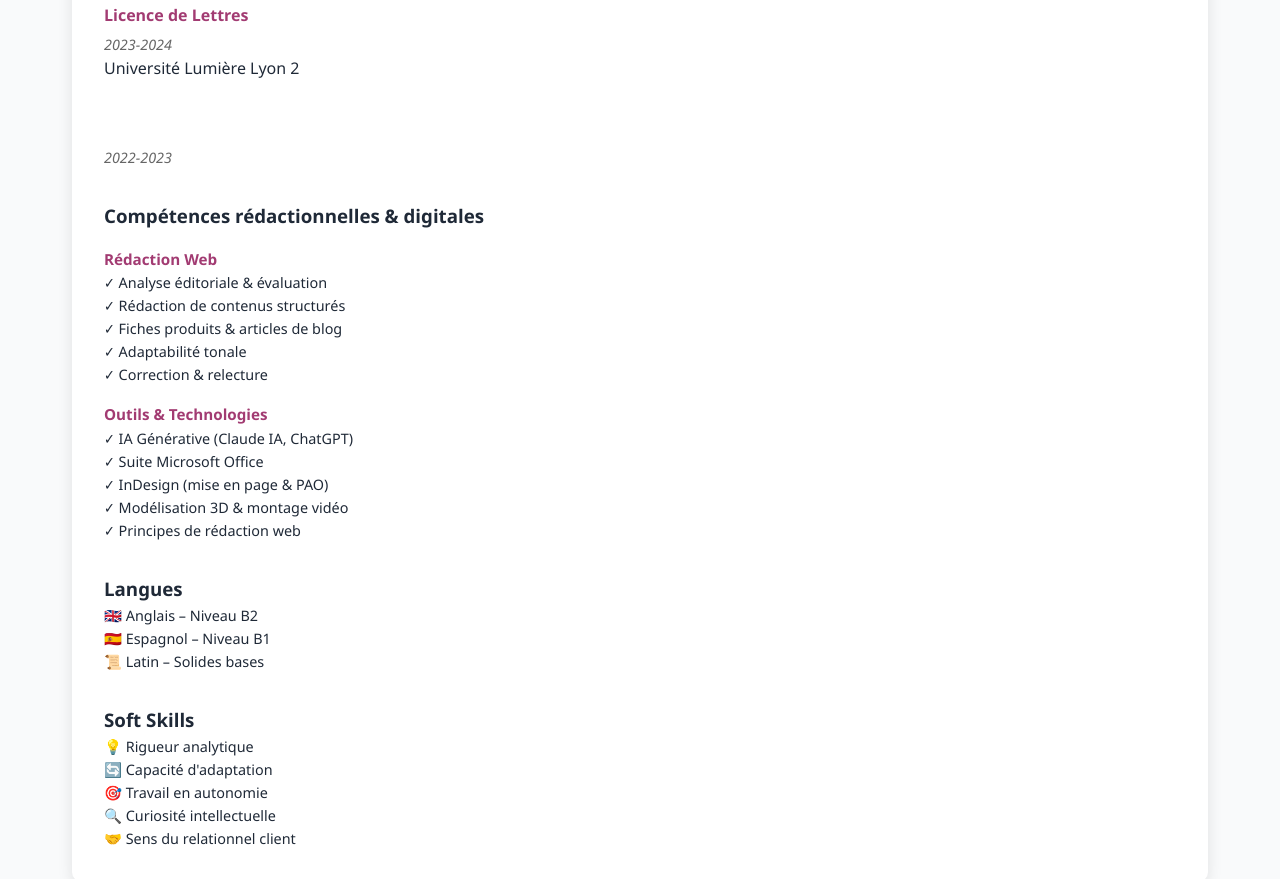
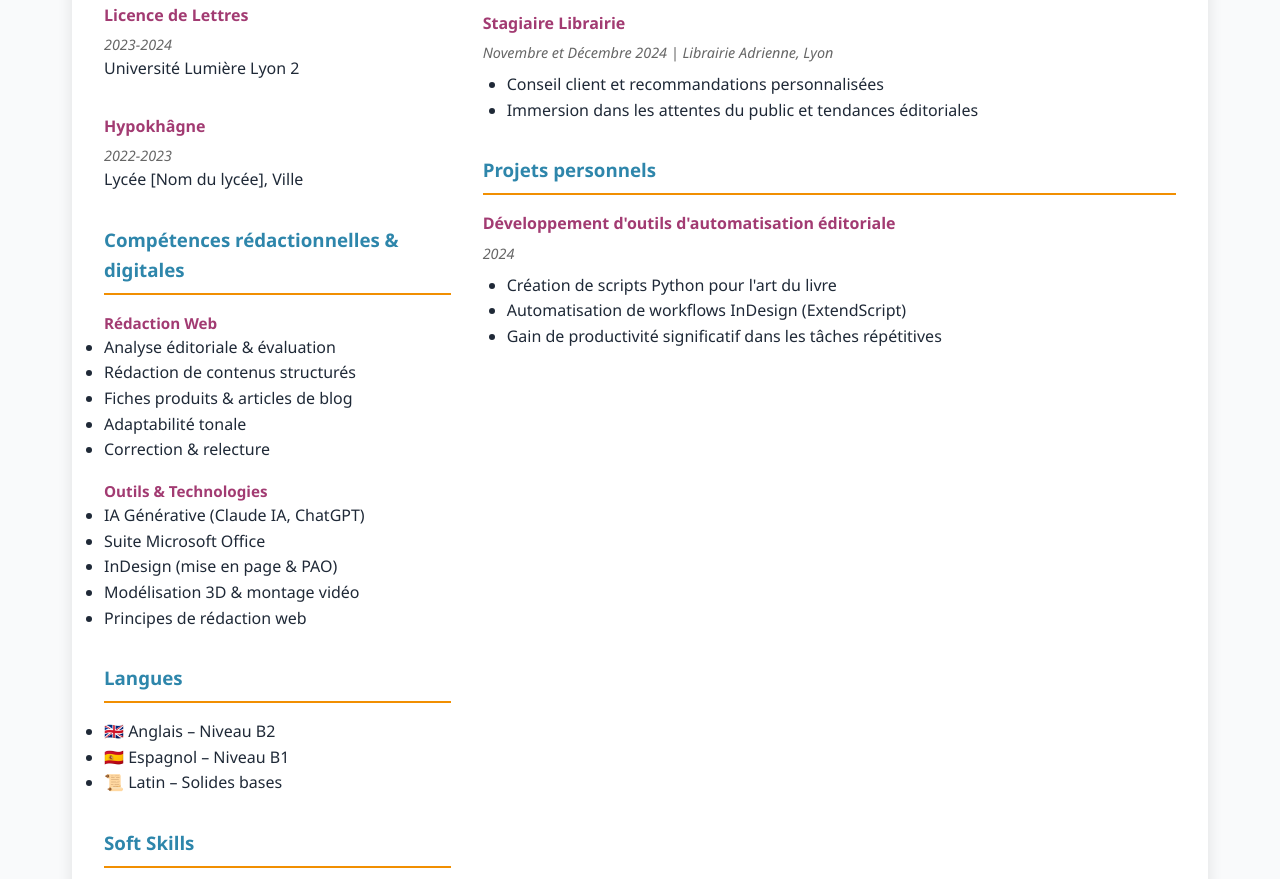
Before and after one commit to leopoldboxberger-debug/leopold-boxberger.github.io, a plain HTML site: page index.html in a window 1280 px wide. Shown: the part 2062-2941 px from the top of the page. Drawn offline with Linux system fonts and the light colour scheme.

Commit message:
Update index.html

```diff
--- a/index.html
+++ b/index.html
@@ -490,18 +490,22 @@
         </div>
     </section>
 
-    <!-- CV -->
+<!-- Section CV -->
 <section id="cv">
     <h2>Mon Curriculum Vitae</h2>
     <div class="cv-section">
+        <!-- En-tête du CV -->
         <div style="text-align: center; margin-bottom: 2rem;">
             <h3>Léopold Boxberger</h3>
             <p>📧 leopoldboxberger@gmail.com | 📱 07 68 92 40 03</p>
             <p>📍 128 avenue Thiers, 69006 Lyon</p>
         </div>
 
+        <!-- Grille principale du CV -->
         <div class="cv-grid">
+            <!-- Colonne de gauche : Formation et Compétences -->
             <div class="cv-sidebar">
+                <!-- Formation -->
                 <h3>Formation</h3>
                 <div class="experience-item">
                     <h4>Master MAESTRIA</h4>
@@ -516,40 +520,43 @@
                     <p>Université Lumière Lyon 2</p>
                 </div>
 
-                    </div>
+                <div class="experience-item">
                     <h4>Hypokhâgne</h4>
                     <p class="experience-date">2022-2023</p>
+                    <p>Lycée [Nom du lycée], Ville</p> <!-- Remplace par le nom de ton lycée -->
                 </div>
 
+                <!-- Compétences rédactionnelles & digitales -->
                 <h3 style="margin-top: 2rem;">Compétences rédactionnelles & digitales</h3>
-
                 <h4 style="color: var(--secondary); margin-top: 1rem; font-size: 0.95rem;">Rédaction Web</h4>
-<ul style="list-style: none; font-size: 0.9rem;">
-    <li>✓ Analyse éditoriale & évaluation</li>
-    <li>✓ Rédaction de contenus structurés</li>
-    <li>✓ Fiches produits & articles de blog</li>
-    <li>✓ Adaptabilité tonale</li>
-    <li>✓ Correction & relecture</li>
+                <ul>
+                    <li>Analyse éditoriale & évaluation</li>
+                    <li>Rédaction de contenus structurés</li>
+                    <li>Fiches produits & articles de blog</li>
+                    <li>Adaptabilité tonale</li>
+                    <li>Correction & relecture</li>
                 </ul>
 
                 <h4 style="color: var(--secondary); margin-top: 1rem; font-size: 0.95rem;">Outils & Technologies</h4>
-<ul style="list-style: none; font-size: 0.9rem;">
-    <li>✓ IA Générative (Claude IA, ChatGPT)</li>
-    <li>✓ Suite Microsoft Office</li>
-    <li>✓ InDesign (mise en page & PAO)</li>
-    <li>✓ Modélisation 3D & montage vidéo</li>
-    <li>✓ Principes de rédaction web</li>
+                <ul>
+                    <li>IA Générative (Claude IA, ChatGPT)</li>
+                    <li>Suite Microsoft Office</li>
+                    <li>InDesign (mise en page & PAO)</li>
+                    <li>Modélisation 3D & montage vidéo</li>
+                    <li>Principes de rédaction web</li>
                 </ul>
 
+                <!-- Langues -->
                 <h3 style="margin-top: 2rem;">Langues</h3>
-<ul style="list-style: none; font-size: 0.9rem;">
+                <ul>
                     <li>🇬🇧 Anglais – Niveau B2</li>
                     <li>🇪🇸 Espagnol – Niveau B1</li>
                     <li>📜 Latin – Solides bases</li>
                 </ul>
 
+                <!-- Soft Skills -->
                 <h3 style="margin-top: 2rem;">Soft Skills</h3>
-<ul style="list-style: none; font-size: 0.9rem;">
+                <ul>
                     <li>💡 Rigueur analytique</li>
                     <li>🔄 Capacité d'adaptation</li>
                     <li>🎯 Travail en autonomie</li>
@@ -558,9 +565,10 @@
                 </ul>
             </div>
 
+            <!-- Colonne de droite : Expériences professionnelles et Projets -->
             <div class="cv-main">
+                <!-- Expériences professionnelles -->
                 <h3>Expériences professionnelles</h3>
-
                 <div class="experience-item">
                     <h4>Membre du comité de lecture</h4>
                     <p class="experience-date">Depuis septembre 2024 | La Giberne, Lyon</p>
@@ -581,8 +589,8 @@
                     </ul>
                 </div>
 
+                <!-- Projets personnels -->
                 <h3 style="margin-top: 2rem;">Projets personnels</h3>
-
                 <div class="experience-item">
                     <h4>Développement d'outils d'automatisation éditoriale</h4>
                     <p class="experience-date">2024</p>
```
Lines whose indentation alone changed are shown as unchanged.
